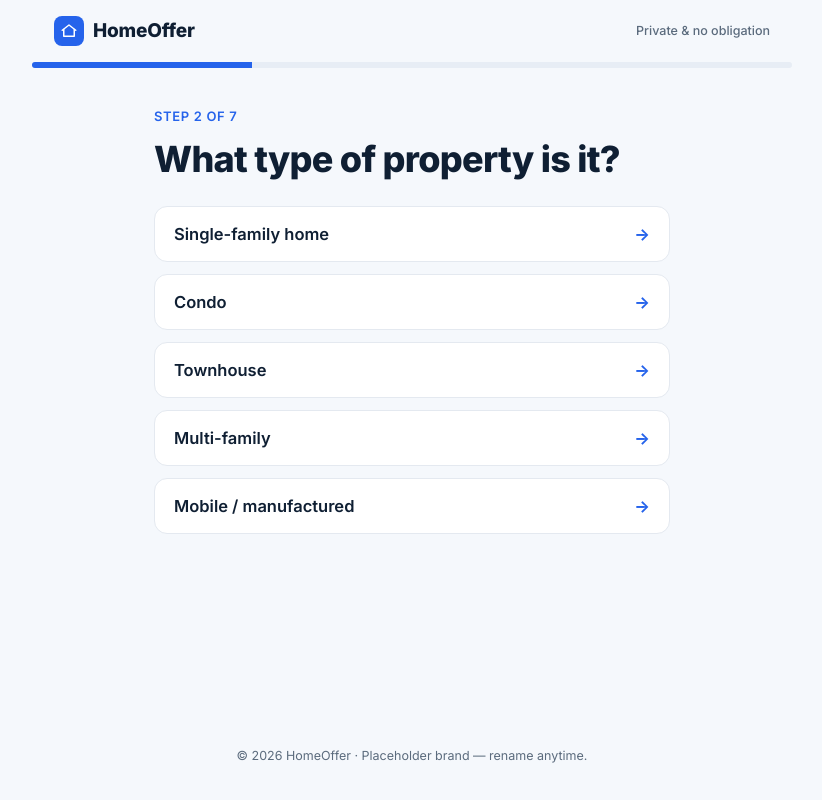
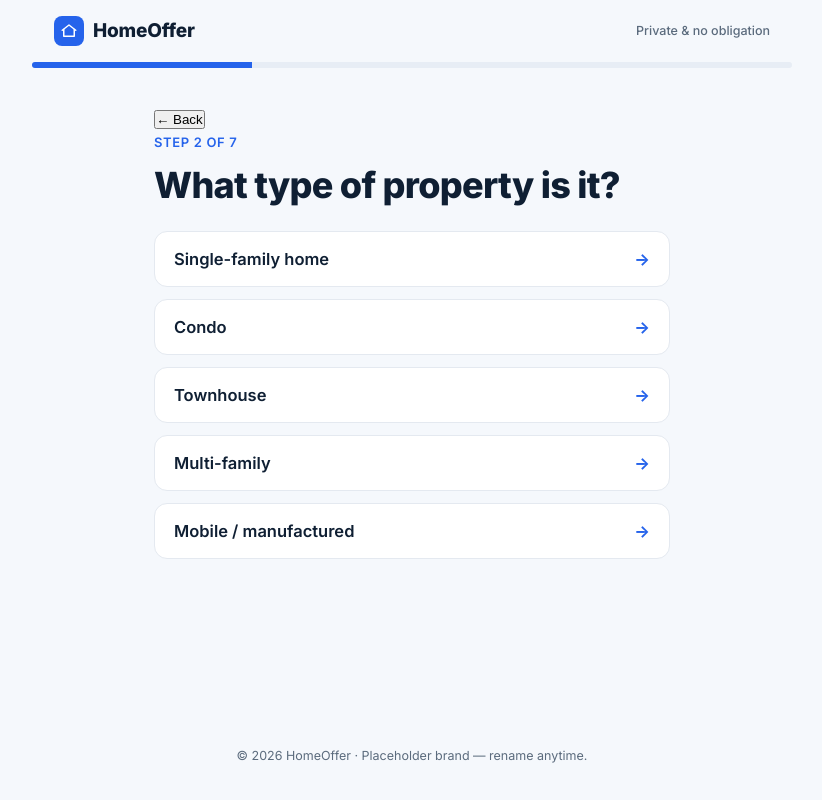
Before and after one commit to anthonyjreyna/swyft, a Next.js app: page /step-2 in a window 1280 px wide. Shown: the whole page, without its empty margins (228-1050 px from the left). Built offline with nearby package versions, Linux system fonts and the light colour scheme.

Commit message:
Update funnel.js

```diff
--- a/components/funnel.js
+++ b/components/funnel.js
@@ -38,7 +38,8 @@ export function Brand() {
   );
 }
 
-export function FunnelLayout({ step, title, subtitle, children }) {
+export function FunnelLayout({ step, title, subtitle, children, showBack = true }) {
+  const router = useRouter();
   const pct = Math.round((step / TOTAL_STEPS) * 100);
   return (
     <div className="funnel">
@@ -52,6 +53,11 @@ export function FunnelLayout({ step, title, subtitle, children }) {
       </div>
 
       <main className="f-main">
+        {showBack ? (
+          <button className="f-back" type="button" onClick={() => router.back()}>
+            {"\u2190"} Back
+          </button>
+        ) : null}
         <div className="f-stepno">Step {step} of {TOTAL_STEPS}</div>
         <h1 className="f-title">{title}</h1>
         {subtitle ? <p className="f-sub">{subtitle}</p> : null}
```
